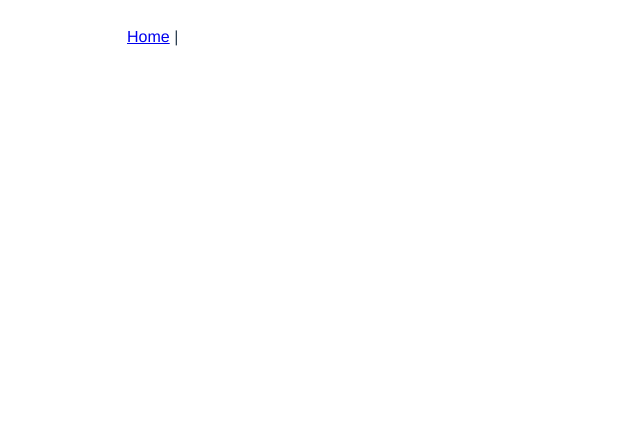
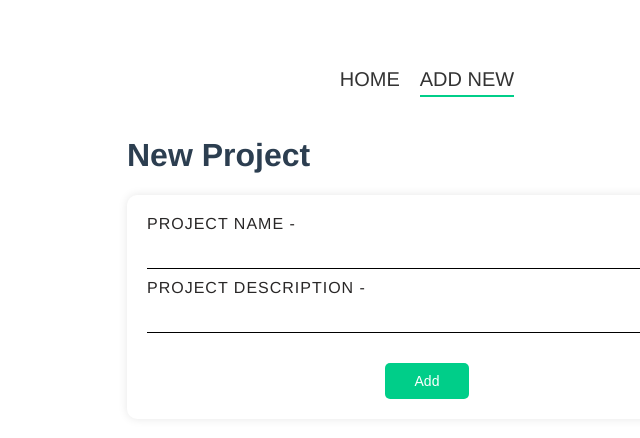
Before and after one commit to Joseph77667/project-planner, a Vue app: page /#/addProject in a window 1280 px wide. Before the commit this address had no page. Shown: the top 438 px of the page, without its empty margins (213-853 px from the left). Built offline with nearby package versions, Linux system fonts and the light colour scheme.

Commit message:
add project

```diff
--- a/src/App.vue
+++ b/src/App.vue
@@ -1,11 +1,16 @@
 <template>
-  <nav>
-    <router-link to="/">Home</router-link> |
-  </nav>
+  <Navbar></Navbar>
   <router-view/>
 </template>
 
-
+<script>
+import Navbar from './components/Navbar.vue'
+export default {
+  components: {
+    Navbar
+  }
+}
+</script>
 
 <style>
 #app {
--- /dev/null
+++ b/src/components/Navbar.vue
@@ -0,0 +1,35 @@
+<template>
+    <nav class="navbar">
+
+        <router-link :to="{name:'home'}">Home</router-link>
+        <router-link :to="{name:'AddProject'}">Add New</router-link>
+
+    </nav>
+</template>
+
+<script>
+export default {
+
+}
+</script>
+
+<style>
+.navbar{
+    text-align: center;
+    margin: 40px auto;
+}
+.navbar a{
+    display: inline-block;
+    text-decoration: none;
+    margin: 0 10px;
+    color: #333;
+    font-size: 20px;
+    text-transform: uppercase;
+    cursor: pointer;
+}
+a.router-link-active{
+    border-bottom: 2px solid #00ce89;
+    padding-bottom: 4px;
+}
+
+</style>
--- a/src/components/SingleProduct.vue
+++ b/src/components/SingleProduct.vue
@@ -60,7 +60,7 @@
 .project {
     border: 1px solid #ccc;
     background-color: #f2f2f2;
-    margin: 10px;
+    margin: 10px 0;
     padding: 10px 20px;
     border-left: 6px solid rgb(11, 228, 11);
     border-radius: 5px;
--- a/src/router/index.js
+++ b/src/router/index.js
@@ -1,11 +1,17 @@
 import { createRouter, createWebHashHistory } from 'vue-router'
 import HomeView from '../views/HomeView.vue'
+import AddNew from '@/views/AddNew.vue'
 
 const routes = [
   {
     path: '/',
     name: 'home',
     component: HomeView
+  },
+  {
+    path: '/addProject',
+    name: 'AddProject',
+    component: AddNew
   },
 
 ]
--- a/src/views/AddNew.vue
+++ b/src/views/AddNew.vue
@@ -1,13 +1,81 @@
 <template>
-
+  <h1>New Project</h1>
+  <form @submit.prevent="addProject">
+    <label>Project Name - </label>
+    <input type="text" v-model="name">
+    <label>Project Description - </label>
+    <input type="text" v-model="description">
+    <button>Add</button>
+  </form>
 </template>
 
 <script>
 export default {
-
+    data(){
+        return {
+            name: '',
+            description: ''
+        }
+    },
+    methods:{
+        addProject(){
+            fetch('http://localhost:3000/projects', {
+                method: 'POST',
+                headers: {
+                    'Content-Type': 'application/json'
+                },
+                body: JSON.stringify({
+                    name: this.name,
+                    description: this.description,
+                    completed: false
+                })
+            })
+            .then(() => {
+                this.$router.push({name: 'home'})
+            })
+        }
+    }
 }
 </script>
 
 <style>
-
+form{
+    background-color: white;
+    padding: 20px;
+    border-radius: 10px;
+    box-shadow: 0 0 10px rgba(0,0,0,0.1);
+}
+label{
+    display: block;
+    color: #292727;
+    text-transform: uppercase;
+    font-size: 16px;
+    letter-spacing: 1px;
+}
+input{
+    width: 100%;
+    padding: 10px;
+    margin-bottom: 10px;
+    border: 0;
+    border-bottom: 1px solid #000;
+    box-sizing: border-box;
+}
+textarea{
+    width: 100%;
+    padding: 10px;
+    border: 0;
+    border-bottom: 1px solid #000;
+    box-sizing: border-box;
+}
+form button{
+    display: block;
+    background-color: #00ce89;
+    color: white;
+    padding: 10px 30px;
+    border: 0;
+    border-radius: 5px;
+    cursor: pointer;
+    font-size: 14px;
+    margin: 20px auto 0;
+}
 </style>
--- a/src/views/HomeView.vue
+++ b/src/views/HomeView.vue
@@ -1,6 +1,6 @@
 <template>
   <div class="home">
-    <h1>Home Page</h1>
+    <h3>All Projects</h3>
     <div v-for="project in projects" :key="project.id">
       <SingleProduct :project = "project"
       @delete-project="deleteProject"
```
